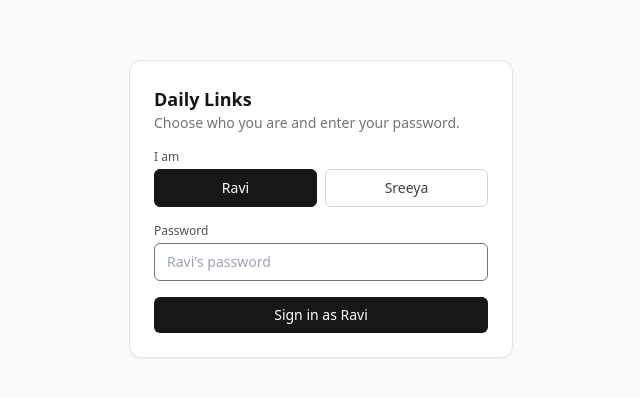
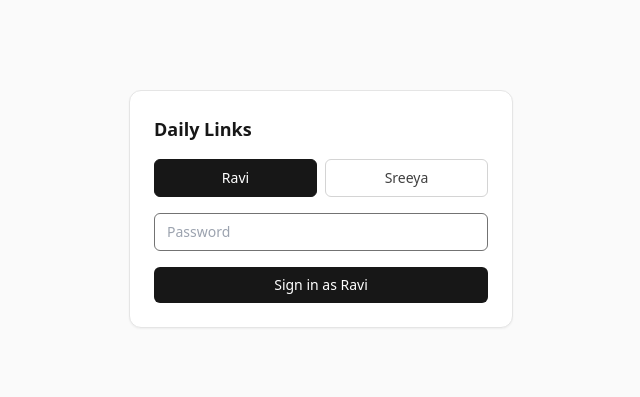
Before and after one commit to roovvii/daily-links, a Next.js app: page /login in a window 1280 px wide. Shown: the part 191-588 px from the top of the page, without its empty margins (319-959 px from the left). Built offline with nearby package versions, Linux system fonts and the light colour scheme.

Commit message:
Simplify login and header copy

```diff
--- a/app/_components/LinksApp.tsx
+++ b/app/_components/LinksApp.tsx
@@ -5,7 +5,7 @@ import { useRouter } from "next/navigation";
 import { upload } from "@vercel/blob/client";
 import type { LinkRow, LinkStatus } from "@/lib/types";
 import { STATUS_LABEL, STATUS_OPTIONS } from "@/lib/types";
-import { ROLE_LABEL, type Role } from "@/lib/auth";
+import type { Role } from "@/lib/auth";
 
 type Filter = "active" | "review" | "done" | "all";
 
@@ -205,14 +205,12 @@ export function LinksApp({
             {counts.active} active, {counts.review} for review, {counts.done} done, {counts.total} total
           </p>
         </div>
-        <div className="flex items-center gap-3 text-xs text-neutral-500">
-          <span>
-            Signed in as <span className="font-medium text-neutral-700 dark:text-neutral-200">{ROLE_LABEL[role]}</span>
-          </span>
-          <button onClick={signOut} className="underline-offset-2 hover:underline">
-            Sign out
-          </button>
-        </div>
+        <button
+          onClick={signOut}
+          className="text-xs text-neutral-500 underline-offset-2 hover:underline"
+        >
+          Sign out
+        </button>
       </header>
 
       {dbError && (
--- a/app/login/page.tsx
+++ b/app/login/page.tsx
@@ -17,10 +17,7 @@ export default function LoginPage() {
 function LoginShell({ children }: { children?: React.ReactNode }) {
   return (
     <div className="w-full max-w-sm space-y-4 rounded-xl border border-neutral-200 bg-white p-6 shadow-sm dark:border-neutral-800 dark:bg-neutral-900">
-      <div>
       <h1 className="text-lg font-semibold">Daily Links</h1>
-        <p className="text-sm text-neutral-500">Choose who you are and enter your password.</p>
-      </div>
       {children}
     </div>
   );
@@ -57,10 +54,6 @@ function LoginForm() {
   return (
     <LoginShell>
       <form onSubmit={onSubmit} className="space-y-4">
-        <div>
-          <label className="mb-1 block text-xs font-medium text-neutral-600 dark:text-neutral-300">
-            I am
-          </label>
         <div className="grid grid-cols-2 gap-2">
           {ROLES.map((r) => (
             <button
@@ -80,22 +73,16 @@ function LoginForm() {
             </button>
           ))}
         </div>
-        </div>
 
-        <div>
-          <label className="mb-1 block text-xs font-medium text-neutral-600 dark:text-neutral-300">
-            Password
-          </label>
         <input
           type="password"
           autoFocus
           required
           value={password}
           onChange={(e) => setPassword(e.target.value)}
-            placeholder={`${ROLE_LABEL[role]}'s password`}
+          placeholder="Password"
           className="w-full rounded-md border border-neutral-300 bg-white px-3 py-2 text-sm outline-none focus:border-neutral-500 dark:border-neutral-700 dark:bg-neutral-950"
         />
-        </div>
 
         {error && <p className="text-sm text-red-600">{error}</p>}
 
```
Lines whose indentation alone changed are shown as unchanged.
